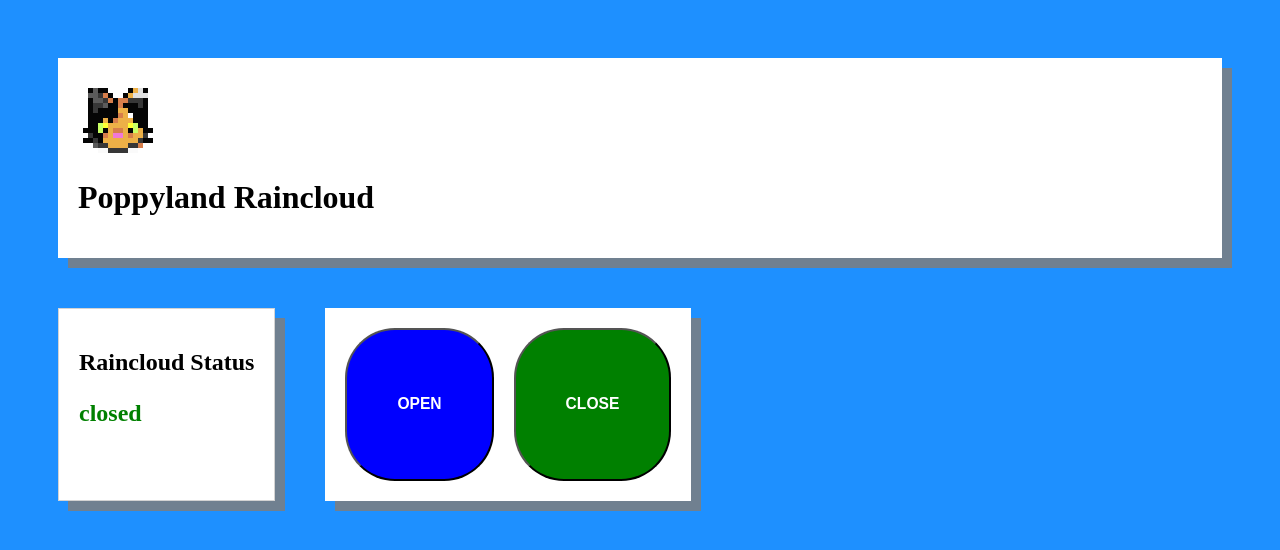
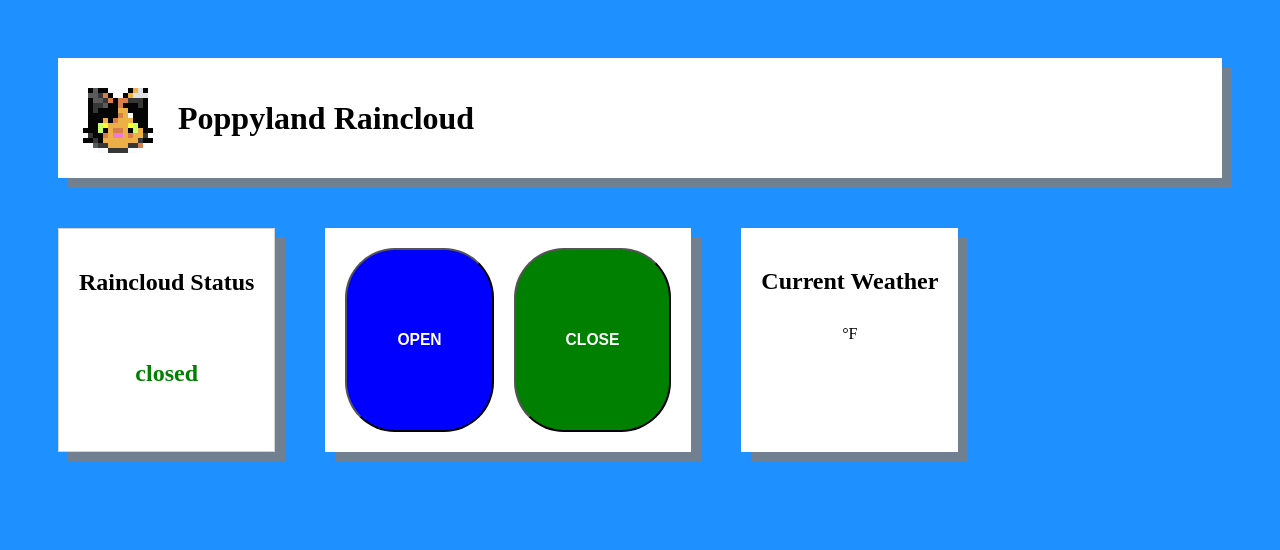
Before and after one commit to hwilloug/poppyland-home, a FastAPI app: template rpiserver/templates/index.html in a window 1280 px wide. Shown: the top 550 px of the page. Run offline with FastAPI, Linux system fonts and the light colour scheme; the template is opened without the code that fills it, so the values that code supplies are empty.

Commit message:
Add current weather

```diff
--- a/rpiserver/pyproject.toml
+++ b/rpiserver/pyproject.toml
@@ -10,6 +10,7 @@
 fastapi = {version = "^0.104.1", extras = ["all"]}
 rpi-gpio = "^0.7.1"
 jinja2 = "^3.1.2"
+requests = "^2.31.0"
 
 
 [build-system]
--- a/rpiserver/rpiserver/server.py
+++ b/rpiserver/rpiserver/server.py
@@ -1,5 +1,6 @@
 from starlette.responses import HTMLResponse
 from fastapi import FastAPI, Request
+import requests
 from fastapi.staticfiles import StaticFiles
 from pydantic import BaseModel
 import RPi.GPIO as GPIO
@@ -93,13 +94,9 @@
 
 @api.get("/")
 def root(request: Request):
-  return templates.TemplateResponse("index.html", {"request": request, "valve_state": valve})
-
-def generate_html_root_response() -> HTMLResponse:
-  state = "opened" if valve.is_open else "closed"
-  state_color = "blue" if valve.is_open else "green"
-  time_in_state = datetime.now() - valve.last_changed
-  return HTMLResponse(content=html_content, status_code=200)
+    response = requests.get(f"https://api.weatherapi.com/v1/forecast.json?q=29715&days=1&key=d25c5b1c56f648249a6222139231411")
+    weather_data = response.json().get("current", {})
+    return templates.TemplateResponse("index.html", {"request": request, "valve_state": valve, "weather_data": weather_data})
 
 def generate_html_redirect_response() -> HTMLResponse:
     html_content = f"""
--- a/rpiserver/static/style.css
+++ b/rpiserver/static/style.css
@@ -5,6 +5,10 @@
 }
 
 #header {
+    display: flex;
+    flex-direction: row;
+    gap: 20px;
+    align-items: center;
     background-color: white;
     color: black;
     padding: 20px;
@@ -25,6 +29,9 @@
     border: 1px solid lightgrey;
     box-shadow: 10px 10px slategrey;
     padding: 20px;
+    display: flex;
+    flex-direction: column;
+    align-items: center;
 }
 
 #controls {
@@ -43,3 +50,23 @@
     color: white;
     border-radius: 50px;
 }
+
+#weather {
+    background-color: white;
+    color: black;
+    padding: 20px;
+    box-shadow: 10px 10px slategrey;
+}
+
+#weather-container {
+    display: flex;
+    flex-direction: column;
+    align-items: center;
+    flex-wrap: wrap;
+}
+
+#weather-container p {
+    margin: 0px;
+    padding: 0px;
+    margin-top: 5px;
+}
--- a/rpiserver/templates/index.html
+++ b/rpiserver/templates/index.html
@@ -1,7 +1,8 @@
+<!DOCTYPE html>
 <html>
 <head>
   <title>Poppyland Raincloud</title>
-  <link href="{{ url_for('static', path='style.css') }}" rel="stylesheet">
+  <link href="{{ url_for('static', path='style.css') }}" rel="stylesheet" />
 </head>
 <body>
   <div id="header">
@@ -17,6 +18,14 @@
       <button onclick="location.href='/api/valves/open'" type="button" class="control-button"><h3>OPEN</h3></button>
       <button onclick="location.href='/api/valves/close'" type="button" class="control-button" style="background-color: green;"><h3>CLOSE</h3></button>
     </div>
+    <div id="weather">
+      <h2>Current Weather</h2>
+      <div id="weather-container">
+          <img src="{{ weather_data.condition.icon }}" />
+          <p>{{ weather_data.condition.text }}</p>
+          <p>{{ weather_data.temp_f }}°F</p>
+      </div>
+    </div>
   </div>
  </body>
 </html>
```
Also changed, not shown: rpiserver/static/script.js (added), 1 other file.
